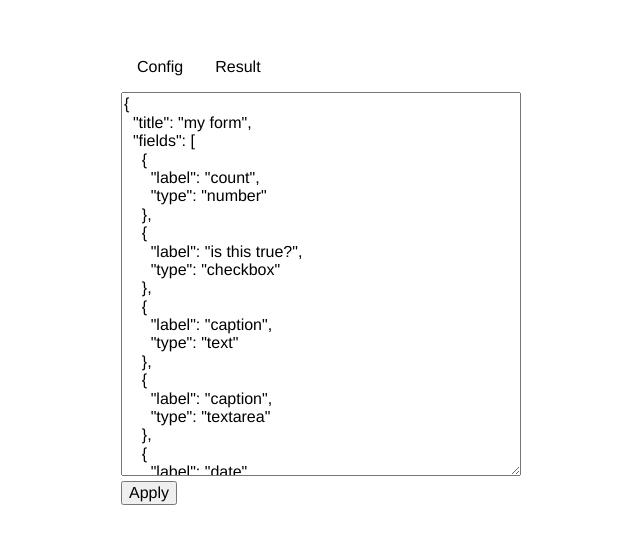
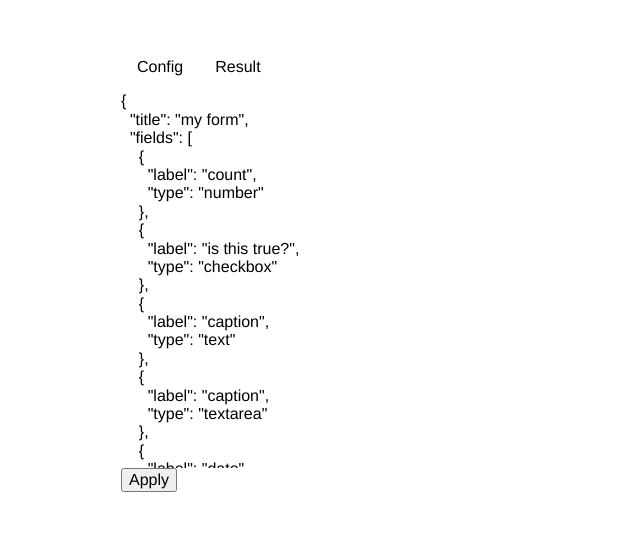
Before and after one commit to egrm/react-form-generator, a React app: page / in a window 1280 px wide. Shown: the part 158-702 px from the top of the page, without its empty margins (199-839 px from the left). Built offline with nearby package versions, Linux system fonts and the light colour scheme; the HTML template or start-up script is replaced by a standard one.

Commit message:
improve alignment of all tabs

```diff
--- a/src/App.js
+++ b/src/App.js
@@ -8,14 +8,14 @@ import testConfig from "./testConfig.js";
 
 function App() {
   const [config, setConfig] = React.useState(testConfig);
-  const tabClasses = "dn tab w-100 w-50-ns absolute";
+  const tabClasses = "dn absolute w-100 w-50-ns vh-50-ns overflow-hidden";
   const tabNavClasses = {
     forLabel: "dib pa2 ma2 dim br2",
     forInput: "dn",
   };
   return (
-    <div className="w-100 vh-100 flex flex-column justify-center items-center">
-      <div className="helvetica border-box w-100 w-50-ns vh-50-ns">
+    <div id="container" className="w-100 vh-100 flex flex-column justify-start justify-center-ns items-center">
+      <div className="helvetica border-box w-100 w-50-ns vh-100 vh-50-ns">
         <input
           type="radio"
           name="tabs"
--- a/src/components/ConfigTab/ConfigTab.js
+++ b/src/components/ConfigTab/ConfigTab.js
@@ -3,18 +3,17 @@ import React from "react";
 function ConfigTab({onChange, onSubmit, value, className=''}) {
   return (
     <div id="ConfigTab" className={className}>
-      <form action="javascript:void(0)" onSubmit={onSubmit}>
+      <form className="h-100 flex flex-column" action="javascript:void(0)" onSubmit={onSubmit}>
         <textarea
           name="config"
-          style={{
-            height: "30vw",
-            width: "50vh",
-          }}
+          style={{resize: "none"}}
+          className="bn pa0 w-100 h-100"
           value={value}
           onChange={onChange}
         />
-        <br />
-        <button type="submit">Apply</button>
+          <div>
+            <button className="" type="submit">Apply</button>
+          </div>
       </form>
     </div>
   );
--- a/src/components/ResultTab/ResultTab.js
+++ b/src/components/ResultTab/ResultTab.js
@@ -21,7 +21,7 @@ function ResultTab({config, className=''}) {
   }
   return (
     <div id="ResultTab" className={className}>
-      <form action="javascript:void(0)">
+      <form className="h-100 overflow-y-auto" action="javascript:void(0)">
         <h3>{config.title || "Your Form"}</h3>
         <div>
           {config.fields.map((field, i) =>
--- a/src/testConfig.js
+++ b/src/testConfig.js
@@ -1,6 +1,126 @@
 const testConfig = `{
   "title": "my form",
   "fields": [
+    {
+      "label": "count",
+      "type": "number"
+    },
+    {
+      "label": "is this true?",
+      "type": "checkbox"
+    },
+    {
+      "label": "caption",
+      "type": "text"
+    },
+    {
+      "label": "caption",
+      "type": "textarea"
+    },
+    {
+      "label": "date",
+      "type": "date"
+    },
+    {
+      "label": "count",
+      "type": "number"
+    },
+    {
+      "label": "is this true?",
+      "type": "checkbox"
+    },
+    {
+      "label": "caption",
+      "type": "text"
+    },
+    {
+      "label": "caption",
+      "type": "textarea"
+    },
+    {
+      "label": "date",
+      "type": "date"
+    },
+    {
+      "label": "count",
+      "type": "number"
+    },
+    {
+      "label": "is this true?",
+      "type": "checkbox"
+    },
+    {
+      "label": "caption",
+      "type": "text"
+    },
+    {
+      "label": "caption",
+      "type": "textarea"
+    },
+    {
+      "label": "date",
+      "type": "date"
+    },
+    {
+      "label": "count",
+      "type": "number"
+    },
+    {
+      "label": "is this true?",
+      "type": "checkbox"
+    },
+    {
+      "label": "caption",
+      "type": "text"
+    },
+    {
+      "label": "caption",
+      "type": "textarea"
+    },
+    {
+      "label": "date",
+      "type": "date"
+    },
+    {
+      "label": "count",
+      "type": "number"
+    },
+    {
+      "label": "is this true?",
+      "type": "checkbox"
+    },
+    {
+      "label": "caption",
+      "type": "text"
+    },
+    {
+      "label": "caption",
+      "type": "textarea"
+    },
+    {
+      "label": "date",
+      "type": "date"
+    },
+    {
+      "label": "count",
+      "type": "number"
+    },
+    {
+      "label": "is this true?",
+      "type": "checkbox"
+    },
+    {
+      "label": "caption",
+      "type": "text"
+    },
+    {
+      "label": "caption",
+      "type": "textarea"
+    },
+    {
+      "label": "date",
+      "type": "date"
+    },
     {
       "label": "count",
       "type": "number"
```
